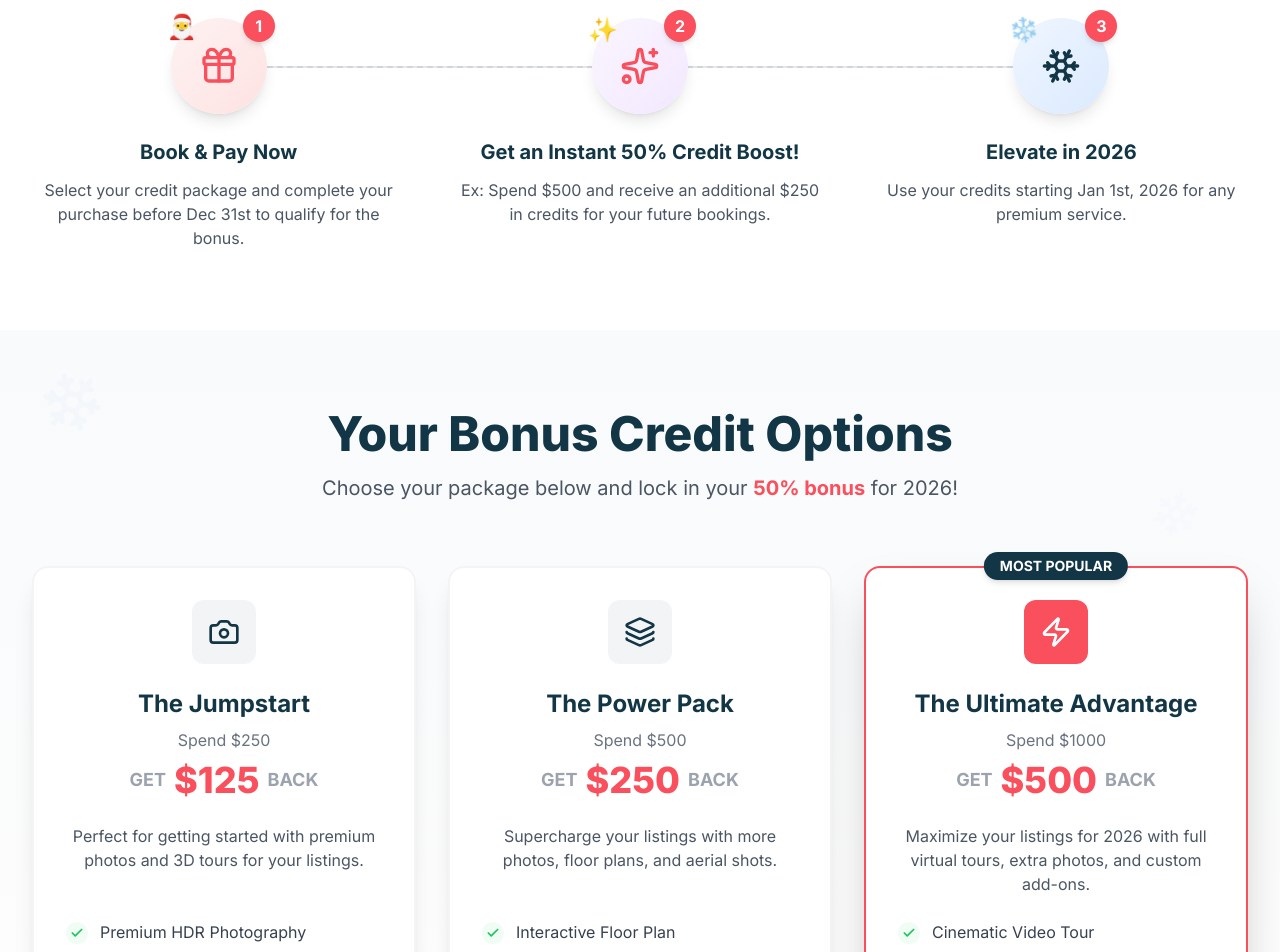
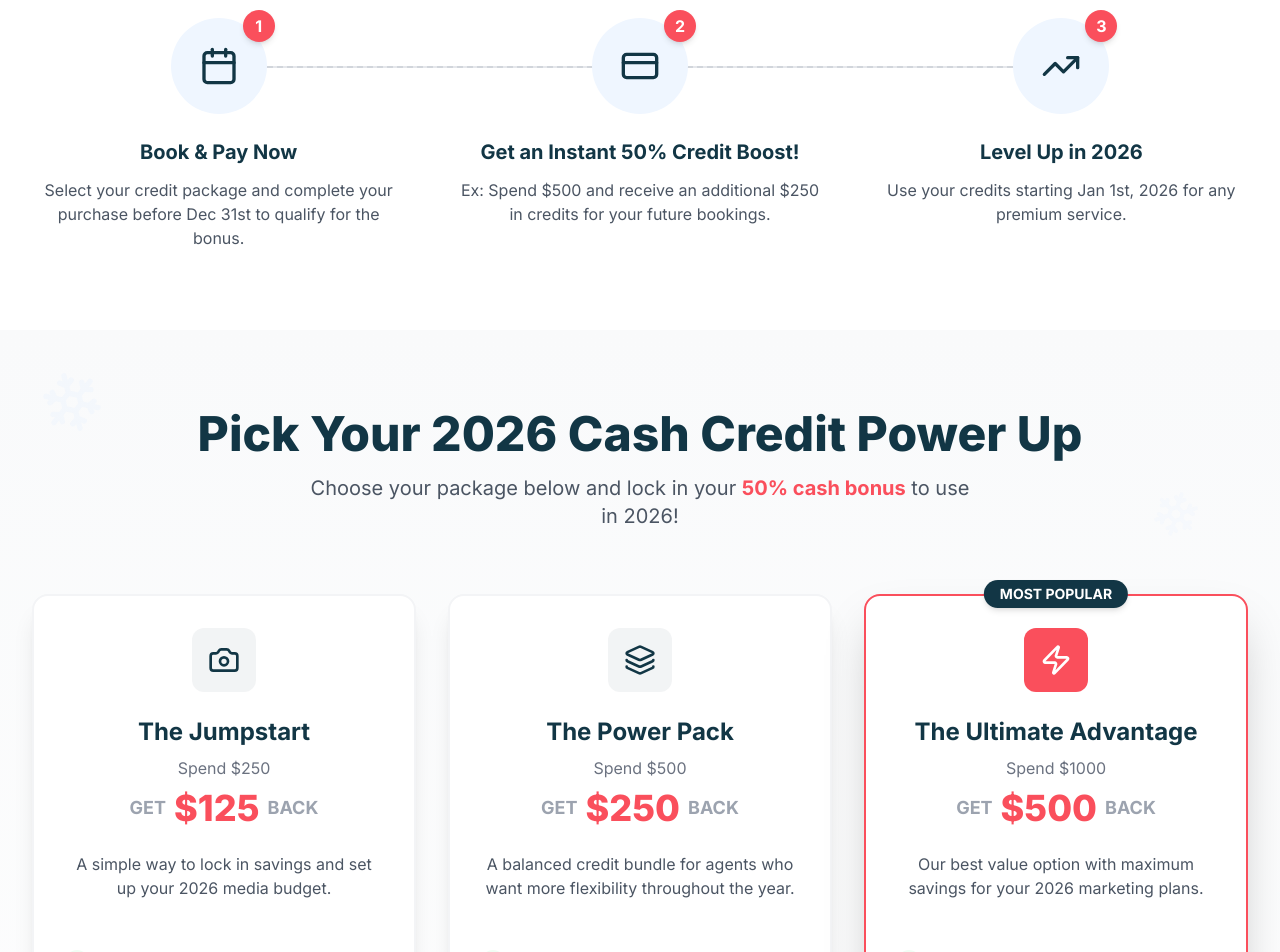
Before and after one commit to AlbinoLumi/End-Of-Year-Offer-CURB360, a React (Vite) app: page / in a window 1280 px wide. Shown: the part 1120-2072 px from the top of the page. Built offline with nearby package versions, Linux system fonts and the light colour scheme.

Commit message:
Update packages descriptions, HowItWorks hover effects, and text changes: revert icons with festive hover effects, update package descriptions and Important Note, change Elevate to Level Up

```diff
--- a/components/HowItWorks.tsx
+++ b/components/HowItWorks.tsx
@@ -1,5 +1,5 @@
 import React from 'react';
-import { Gift, Sparkles, Snowflake } from 'lucide-react';
+import { Calendar, CreditCard, TrendingUp } from 'lucide-react';
 
 const HowItWorks: React.FC = () => {
   return (
@@ -19,10 +19,10 @@ const HowItWorks: React.FC = () => {
            <div className="hidden md:block absolute top-12 left-[16%] right-[16%] h-0.5 bg-gray-200 -z-1 border-t-2 border-dashed border-gray-300"></div>
 
           <div className="flex flex-col items-center text-center group">
-            <div className="w-24 h-24 bg-gradient-to-br from-red-50 to-red-100 rounded-full flex items-center justify-center mb-6 relative group-hover:scale-110 transition-transform duration-300 shadow-lg">
-                <Gift size={40} className="text-brandRed" />
+            <div className="w-24 h-24 bg-blue-50 rounded-full flex items-center justify-center mb-6 relative group-hover:scale-110 transition-transform duration-300">
+                <Calendar size={40} className="text-brandBlue group-hover:opacity-0 transition-opacity duration-300" />
+                <span className="absolute text-5xl opacity-0 group-hover:opacity-100 transition-opacity duration-300">🎅</span>
                 <div className="absolute -top-2 -right-2 w-8 h-8 bg-brandRed text-white rounded-full flex items-center justify-center font-bold shadow-md">1</div>
-                <div className="absolute -top-1 -left-1 text-2xl animate-bounce" style={{ animationDelay: '0s' }}>🎅</div>
             </div>
             <h3 className="text-xl font-bold text-brandBlue mb-3">Book & Pay Now</h3>
             <p className="text-gray-600">
@@ -31,10 +31,10 @@ const HowItWorks: React.FC = () => {
           </div>
 
           <div className="flex flex-col items-center text-center group">
-            <div className="w-24 h-24 bg-gradient-to-br from-purple-50 to-purple-100 rounded-full flex items-center justify-center mb-6 relative group-hover:scale-110 transition-transform duration-300 shadow-lg">
-                <Sparkles size={40} className="text-brandRed" />
+            <div className="w-24 h-24 bg-blue-50 rounded-full flex items-center justify-center mb-6 relative group-hover:scale-110 transition-transform duration-300">
+                <CreditCard size={40} className="text-brandBlue group-hover:opacity-0 transition-opacity duration-300" />
+                <span className="absolute text-5xl opacity-0 group-hover:opacity-100 transition-opacity duration-300" style={{ filter: 'drop-shadow(0 0 10px rgba(255, 0, 0, 0.8))' }}>🦌</span>
                 <div className="absolute -top-2 -right-2 w-8 h-8 bg-brandRed text-white rounded-full flex items-center justify-center font-bold shadow-md">2</div>
-                <div className="absolute -top-1 -left-1 text-2xl animate-pulse" style={{ animationDelay: '0.5s' }}>✨</div>
             </div>
             <h3 className="text-xl font-bold text-brandBlue mb-3">Get an Instant 50% Credit Boost!</h3>
             <p className="text-gray-600">
@@ -43,12 +43,12 @@ const HowItWorks: React.FC = () => {
           </div>
 
           <div className="flex flex-col items-center text-center group">
-             <div className="w-24 h-24 bg-gradient-to-br from-blue-50 to-blue-100 rounded-full flex items-center justify-center mb-6 relative group-hover:scale-110 transition-transform duration-300 shadow-lg">
-                <Snowflake size={40} className="text-brandBlue" />
+             <div className="w-24 h-24 bg-blue-50 rounded-full flex items-center justify-center mb-6 relative group-hover:scale-110 transition-transform duration-300">
+                <TrendingUp size={40} className="text-brandBlue group-hover:opacity-0 transition-opacity duration-300" />
+                <span className="absolute text-5xl opacity-0 group-hover:opacity-100 transition-opacity duration-300">❄️</span>
                 <div className="absolute -top-2 -right-2 w-8 h-8 bg-brandRed text-white rounded-full flex items-center justify-center font-bold shadow-md">3</div>
-                <div className="absolute -top-1 -left-1 text-2xl animate-spin" style={{ animationDelay: '1s', animationDuration: '3s' }}>❄️</div>
             </div>
-            <h3 className="text-xl font-bold text-brandBlue mb-3">Elevate in 2026</h3>
+            <h3 className="text-xl font-bold text-brandBlue mb-3">Level Up in 2026</h3>
             <p className="text-gray-600">
                 Use your credits starting Jan 1st, 2026 for any premium service.
             </p>
--- a/components/Packages.tsx
+++ b/components/Packages.tsx
@@ -13,8 +13,8 @@ const packages: Package[] = [
     name: 'The Jumpstart',
     spend: 250,
     back: 125,
-    description: 'Perfect for getting started with premium photos and 3D tours for your listings.',
-    features: ['Premium HDR Photography', '3D Virtual Tour', 'Flexibility to Use Credits'],
+    description: 'A simple way to lock in savings and set up your 2026 media budget.',
+    features: ['50 percent bonus credit value', 'Works for any CURB360 media services', 'Full flexibility on how and when credits are used in 2026'],
     icon: <Camera size={32} />,
   },
   {
@@ -22,8 +22,8 @@ const packages: Package[] = [
     name: 'The Power Pack',
     spend: 500,
     back: 250,
-    description: 'Supercharge your listings with more photos, floor plans, and aerial shots.',
-    features: ['Interactive Floor Plan', 'Aerial Drone Photography', 'Virtual Twilight', 'Flexibility to Use Credits'],
+    description: 'A balanced credit bundle for agents who want more flexibility throughout the year.',
+    features: ['250 dollars in bonus credits', 'Ideal for ongoing media needs', 'Credits can be applied to any services in 2026'],
     icon: <Layers size={32} />,
   },
   {
@@ -31,8 +31,8 @@ const packages: Package[] = [
     name: 'The Ultimate Advantage',
     spend: 1000,
     back: 500,
-    description: 'Maximize your listings for 2026 with full virtual tours, extra photos, and custom add-ons.',
-    features: ['Cinematic Video Tour', 'Interactive Virtual Tour', 'Flexibility to Use Credits'],
+    description: 'Our best value option with maximum savings for your 2026 marketing plans.',
+    features: ['500 dollars in bonus credits', 'Best for agents with steady listing volume', 'Credits work across all CURB360 media services in 2026'],
     icon: <Zap size={32} />,
   }
 ];
@@ -50,10 +50,10 @@ const Packages: React.FC<PackagesProps> = ({ onOpenModal }) => {
       <div className="max-w-7xl mx-auto px-4 sm:px-6 lg:px-8 relative z-10">
         <div className="text-center mb-16">
           <h2 className="text-4xl md:text-5xl font-extrabold text-brandBlue mb-4">
-            Your Bonus Credit Options
+            Pick Your 2026 Cash Credit Power Up
           </h2>
           <p className="text-xl text-gray-600 max-w-2xl mx-auto">
-            Choose your package below and lock in your <span className="font-bold text-brandRed">50% bonus</span> for 2026!
+            Choose your package below and lock in your <span className="font-bold text-brandRed">50% cash bonus</span> to use in 2026!
           </p>
         </div>
 
@@ -129,7 +129,7 @@ const Packages: React.FC<PackagesProps> = ({ onOpenModal }) => {
                 </div>
                 <h4 className="text-xl font-bold text-brandBlue mb-2">Important Note</h4>
                 <p className="text-gray-600 text-lg leading-relaxed max-w-4xl mx-auto">
-                    The credits you receive can be used for any service in the future, including professional photos, virtual tours, floor plans, aerial shots, and more. They are not restricted to just the features in the packages above, giving you the flexibility to choose the services that best fit your needs.
+                    Your cash credits work across all CURB360 media services in 2026. You have full flexibility on how and when to use them - whether for professional photos, virtual tours, floor plans, aerial shots, or any other services that best fit your needs throughout the year.
                 </p>
             </div>
         </div>
```
